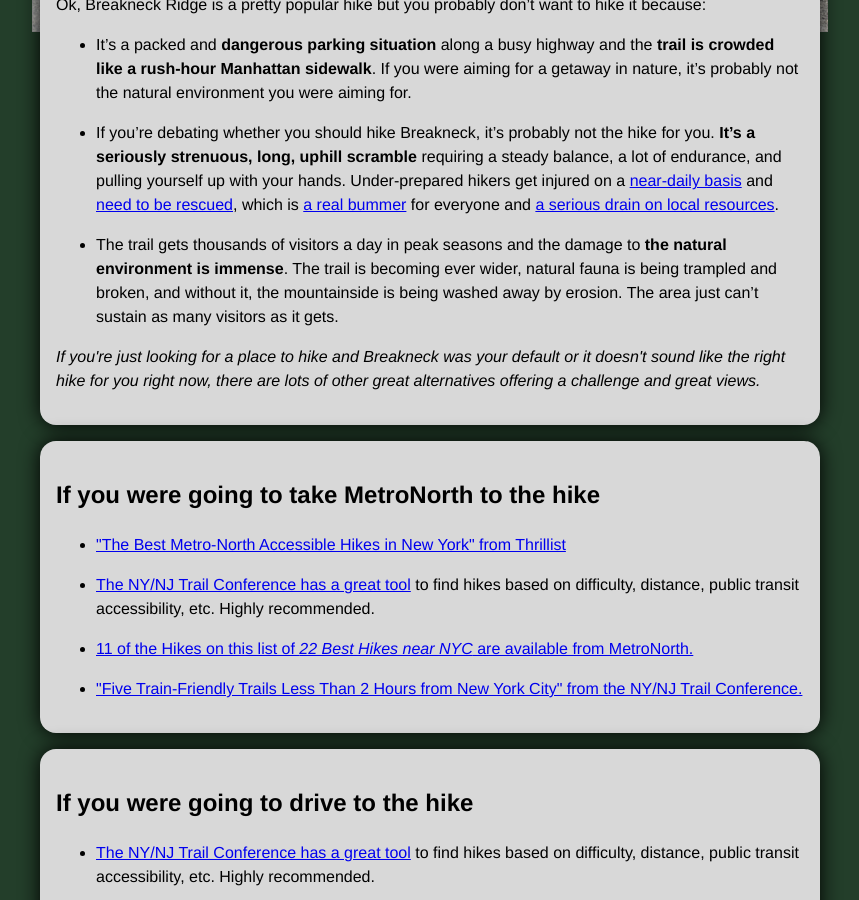
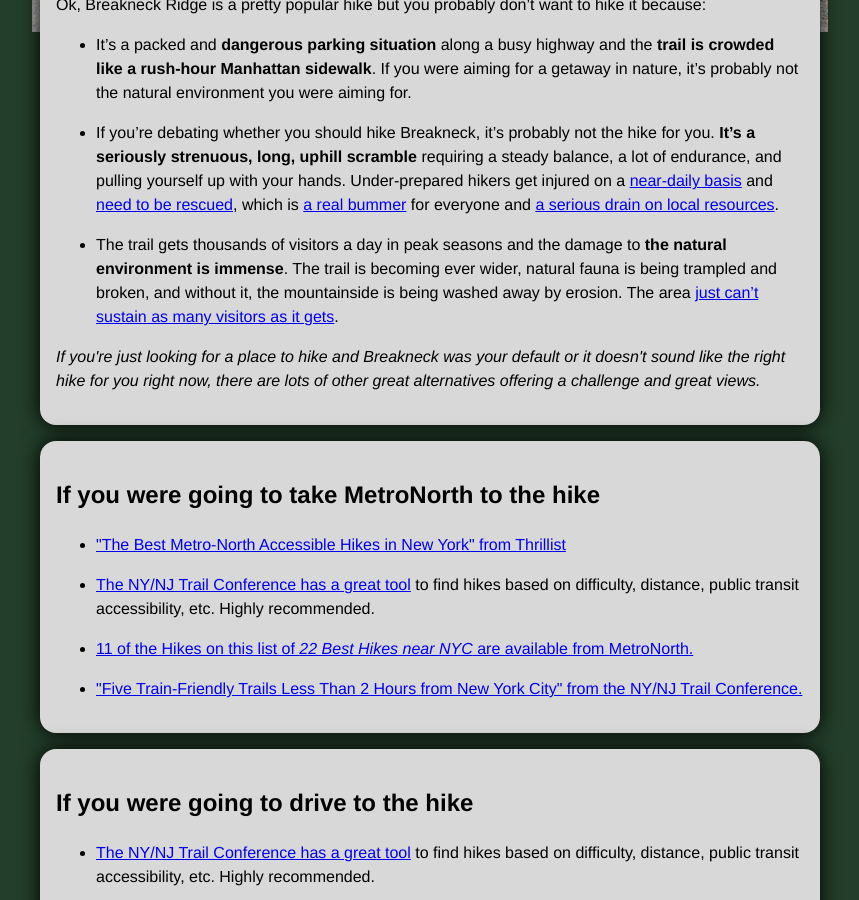
Before and after one commit to breakneckridge/breakneckridge.github.io, a Jekyll site: the page built from index.md, in a window 1280 px wide and 900 px high, scrolled down 568 px. Shown: the whole window, without its empty margins (210-1069 px from the left). Built offline with Jekyll 4.4.1, drawn with Linux system fonts in a browser that asks for light colours; part of the change alters nothing that is shown.

```diff
--- a/_layouts/home.html
+++ b/_layouts/home.html
@@ -14,7 +14,7 @@ layout: default
         <b>It’s a seriously strenuous, long, uphill scramble</b> requiring a steady balance, a lot of endurance, and pulling yourself up with your hands.
         Under-prepared hikers get injured on a <a href="https://highlandscurrent.org/2016/11/12/breakneck-hikers-keep-rescuers-busy/" onclick="captureOutboundLink('https://highlandscurrent.org/2016/11/12/breakneck-hikers-keep-rescuers-busy/'); return false;">near-daily basis</a> and <a href="https://www.pcnr.com/articles/another-week-another-breakneck-rescue/" onclick="captureOutboundLink('https://www.pcnr.com/articles/another-week-another-breakneck-rescue/'); return false;">need to be rescued</a>, which is <a href="https://www.lohud.com/story/news/local/putnam/2018/05/26/hikers-injured-near-breakneck-ridge-cold-spring-fd/647597002/" onclick="captureOutboundLink('https://www.lohud.com/story/news/local/putnam/2018/05/26/hikers-injured-near-breakneck-ridge-cold-spring-fd/647597002/'); return false;">a real bummer</a> for everyone and <a href="https://www.timesunion.com/hudsonvalley/outdoors/article/Unprepared-hikers-Cold-Spring-rescue-17021137.php" onclick="captureOutboundLink('https://www.timesunion.com/hudsonvalley/outdoors/article/Unprepared-hikers-Cold-Spring-rescue-17021137.php'); return false;">a serious drain on local resources</a>.</li>
 
-    <li>The trail gets thousands of visitors a day in peak seasons and the damage to <b>the natural environment is immense</b>.  The trail is becoming ever wider, natural fauna is being trampled and broken, and without it, the mountainside is being washed away by erosion.  The area just can’t sustain as many visitors as it gets.</li>
+    <li>The trail gets thousands of visitors a day in peak seasons and the damage to <b>the natural environment is immense</b>.  The trail is becoming ever wider, natural fauna is being trampled and broken, and without it, the mountainside is being washed away by erosion.  The area <a href="https://www.nynjtc.org/news/how-hike-trail-less-traveled#Putnam%20County" onclick="captureOutboundLink('https://www.nynjtc.org/news/how-hike-trail-less-traveled#Putnam%20County');">just can’t sustain as many visitors as it gets</a>.</li>
   </ul>
 
   <p><em>If you're just looking for a place to hike and Breakneck was your default or it doesn't sound like the right hike for you right now, there are lots of other great alternatives offering a challenge and great views. </em></p>
```
